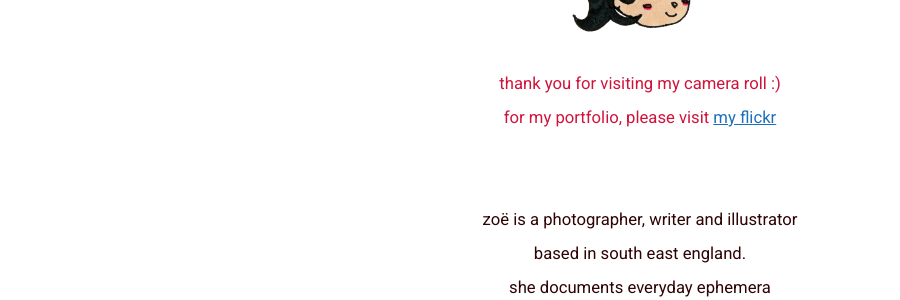
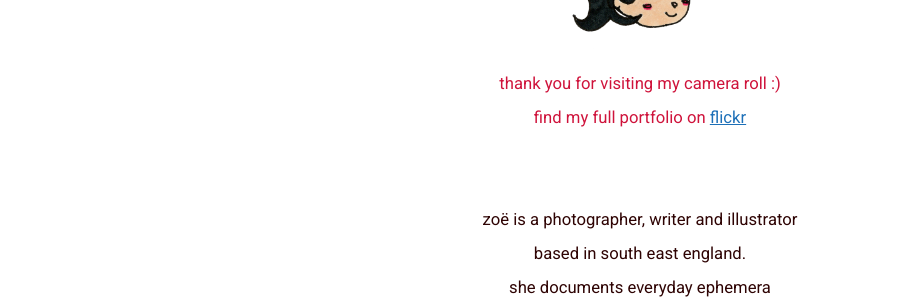
Before and after one commit to zoeurl/zoedowney.github.io, a Jekyll site: the page built from index.html, in a window 1280 px wide and 900 px high, scrolled down 1733 px. Shown: the part 302-602 px from the top of the window, without its empty margins (0-900 px from the left). Built offline with Jekyll 4.4.1, drawn with Linux system fonts in a browser that asks for light colours.

Commit message:
Update photography.md

```diff
--- a/_layouts/photography.md
+++ b/_layouts/photography.md
@@ -39,7 +39,7 @@
 	<br>
 	<center><figure><img src="/assets/favicon/zoe-favicon.png" width="160" height="160"></figure>
 		<font color="#cf133b">thank you for visiting my camera roll :)
-		<br>for my portfolio, please visit <a href="https://www.flickr.com/photos/zoedowney/albums">my flickr</a></font>
+		<br>find my full portfolio on <a href="https://www.flickr.com/photos/zoedowney/albums">flickr</a></font>
 		<br>
 		<br>
 			<br><font color="#2e0303">zoë is a photographer, writer and illustrator
```
